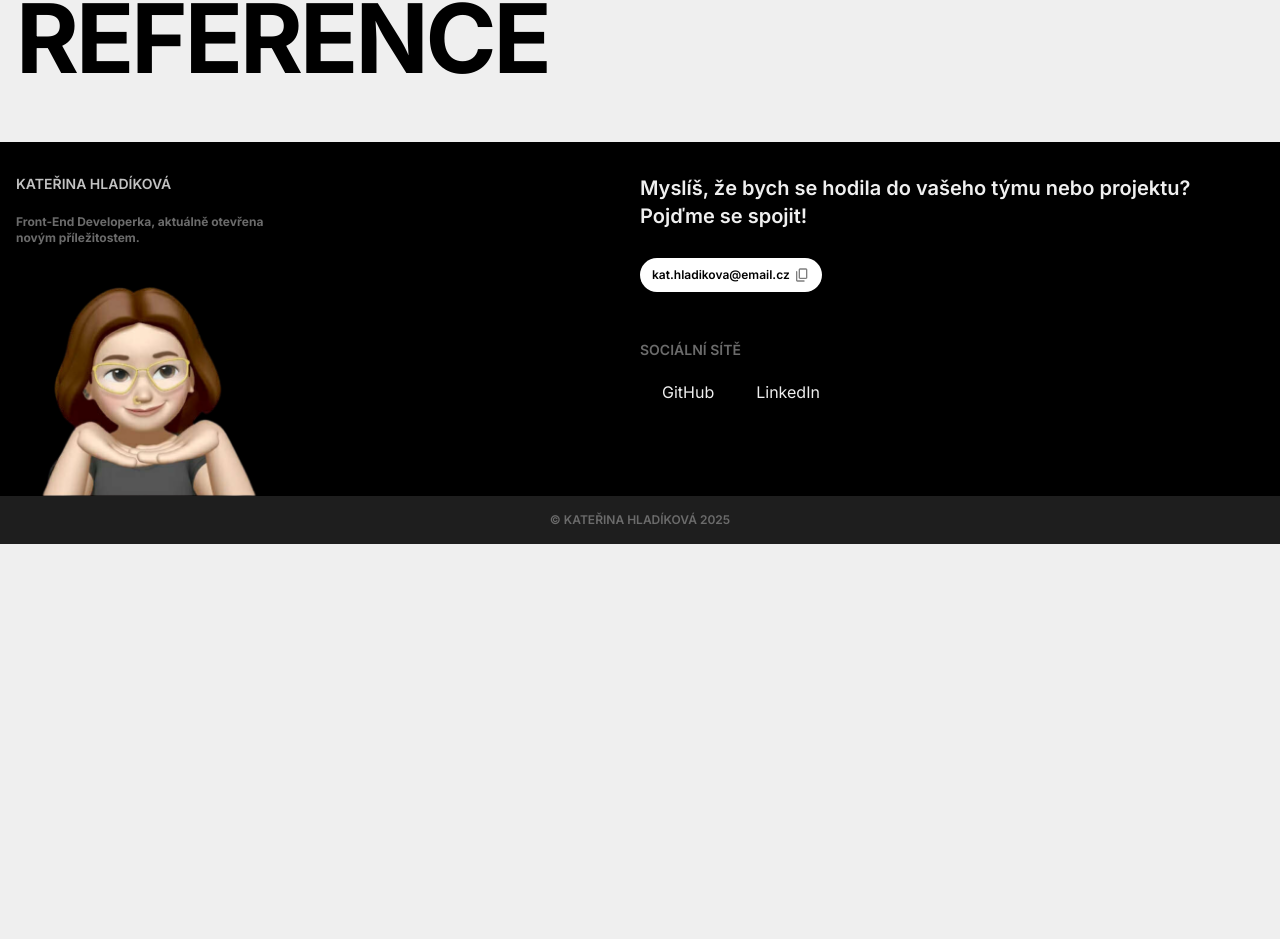
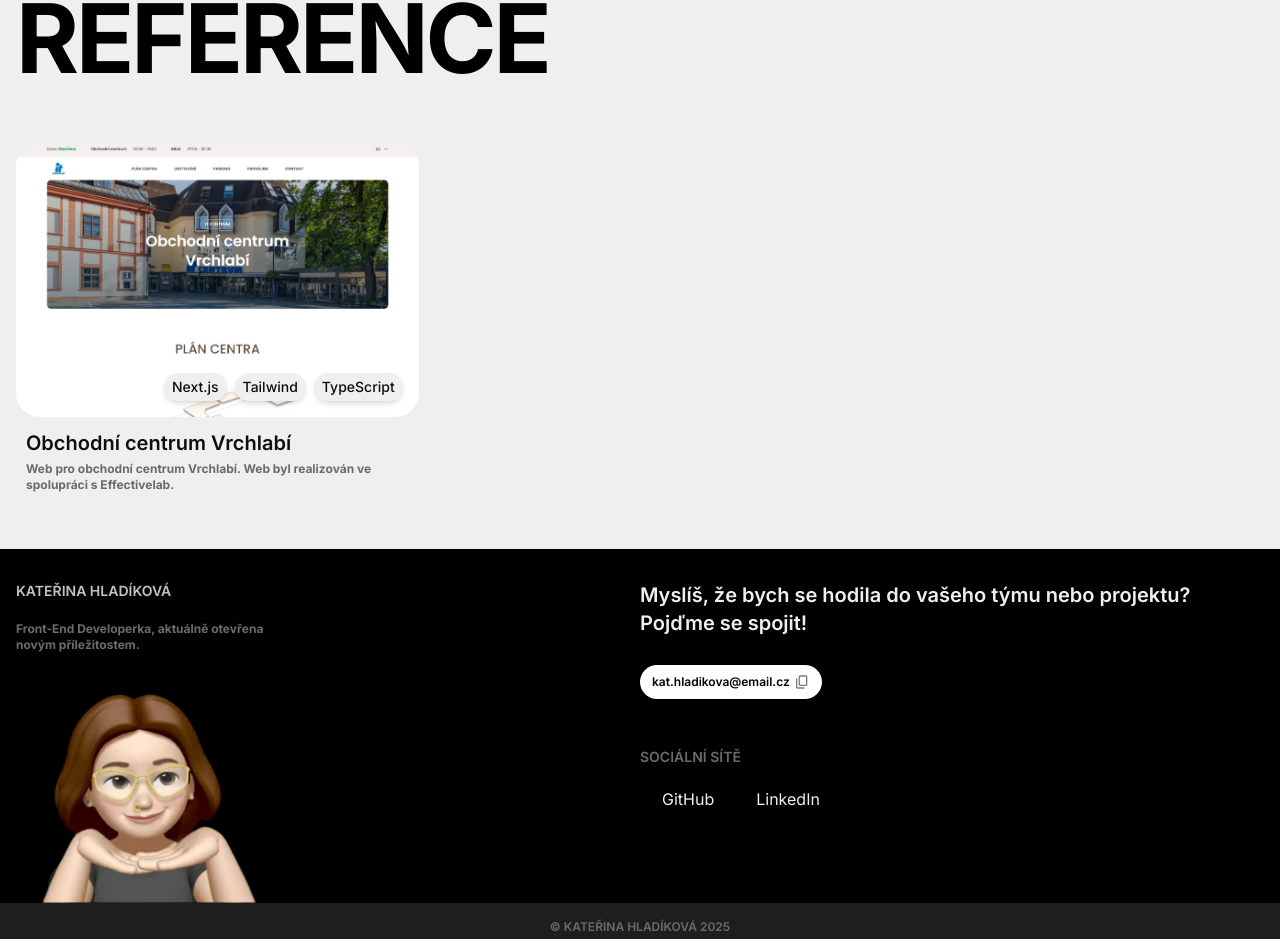
Before and after one commit to katerinahladikova/KH-website-next, a Next.js app: page /CV_Hladikova.pdf in a window 1280 px wide. Shown: the part 810-1749 px from the top of the page. Before the commit the page ends 1354 px from the top, so only its background shows below. Built offline with nearby package versions, Linux system fonts and the light colour scheme; some icons are missing.

Commit message:
reference

```diff
--- a/src/app/[locale]/about/page.tsx
+++ b/src/app/[locale]/about/page.tsx
@@ -12,7 +12,7 @@ export default function About() {
                 alt=""
                 width={1248}
                 height={500}
-                className="shadow-2xl w-full object-cover md:object-[position:bottom_-35px_left_0] h-64 rounded-4xl block m-auto my-13 md:h-130"
+                className="shadow-2xl w-full object-cover sm:object-[position:bottom_-35px_left_0] rounded-4xl block m-auto my-13 sm:aspect-[1500/500]"
             />
             <Quote text={t("quote")} />
             <div className="grid md:grid-cols-2 mt-20 mb-8 gap-4 md:gap-24">
--- a/src/app/[locale]/page.tsx
+++ b/src/app/[locale]/page.tsx
@@ -1,5 +1,5 @@
 import Hero from "../components/Hero";
-import Refs from "../components/Refs";
+import Ref from "../components/Ref";
 import { getTranslations } from "next-intl/server";
 
 export default async function Home({ params }: Readonly<{ params: Promise<{ locale: string }> }>) {
@@ -10,7 +10,16 @@ export default async function Home({ params }: Readonly<{ params: Promise<{ loca
         <>
             <Hero locale={locale} />
             <h2 dangerouslySetInnerHTML={{ __html: t("header") }} className="h2 container"></h2>
-            <Refs />
+            <div className="container mb-14 grid lg:grid-cols-3 md:grid-cols-2 gap-5 gap-y-10">
+                <Ref
+                    url="https://it-centrum.cz/"
+                    alt="it centrum"
+                    image="/it-centrum.png"
+                    title="Obchodní centrum Vrchlabí"
+                    subtitle="Web pro obchodní centrum Vrchlabí. Web byl realizován ve spolupráci s Effectivelab."
+                    badges={["Next.js", "Tailwind", "TypeScript"]}
+                />
+            </div>
         </>
     );
 }
--- a/src/app/[locale]/portfolio/page.tsx
+++ b/src/app/[locale]/portfolio/page.tsx
@@ -36,8 +36,11 @@ export default function Portfolio() {
             </div>
             <div>
                 <h2 dangerouslySetInnerHTML={{ __html: t("projects") }} className="h2"></h2>
-                <div className="grid md:grid-cols-3 mb-14 gap-6">
+                <div className="grid lg:grid-cols-3 md:grid-cols-2 mb-14 gap-6 gap-y-20">
                     <Project title={t("p1")} link="https://pizza.katerinahladikova.cz/" badges={["HTML", "CSS", "JavaScript"]} />
+                    <Project title={t("p2")} link="https://weatherapp.katerinahladikova.cz/" badges={["HTML", "CSS", "JavaScript", "REST API"]} />
+                    <Project title={t("p3")} link="https://bored.katerinahladikova.cz/" badges={["HTML", "CSS", "JavaScript", "REST API"]} />
+                    <Project title={t("p4")} link="https://passwordgenerator.katerinahladikova.cz/" badges={["HTML", "CSS", "JavaScript"]} />
                 </div>
             </div>
         </div>
--- a/src/app/components/Certificates.tsx
+++ b/src/app/components/Certificates.tsx
@@ -14,10 +14,11 @@ export default function Certificates() {
     };
 
     return (
-        <div className="grid md:grid-cols-3 gap-5 mb-14">
-            <Image src="/JSCert.png" alt="blb" width={402} height={284} onClick={() => open(0)} />
-            <Image src="/ReactCert.png" alt="blb" width={402} height={284} onClick={() => open(1)} />
-            <FsLightbox key={index} toggler={toggler} sources={["/JSCert.png", "/ReactCert.png"]} />
+        <div className="grid lg:grid-cols-3 md:grid-cols-2 gap-5 mb-14 place-items-center">
+            <Image src="/JSCert.png" alt="Javascript certificate" width={402} height={284} onClick={() => open(0)} />
+            <Image src="/ReactCert.png" alt="React certificate" width={402} height={284} onClick={() => open(1)} />
+            <Image src="/TailwindCert.png" alt="Tailwind certificate" width={402} height={284} onClick={() => open(2)} />
+            <FsLightbox key={index} toggler={toggler} sources={["/JSCert.png", "/ReactCert.png", "/TailwindCert.png"]} />
         </div>
     );
 }
--- a/src/app/components/Hero.tsx
+++ b/src/app/components/Hero.tsx
@@ -12,7 +12,7 @@ export default function Hero({ locale }: HeroProps) {
                 dangerouslySetInnerHTML={{ __html: t("header") }}
                 className="text-9xl max-lg:text-8xl max-md:text-6xl max-sm:text-5xl md:tracking-[-5px] tracking-[-2px] leading-[0.834] text-center w-max max-w-4xl"
             ></h1>
-            <div className={`justify-between w-full md:px-20 px-6 flex md:text-sm text-[10px] ${locale === "cs" ? "max-w-4xl" : "max-w-3xl"}`}>
+            <div className={`justify-between w-full md:px-20 px-6 flex md:text-sm text-[10px] ${locale === "cs" ? "max-w-4xl max-md:max-w-96" : "max-w-3xl max-md:max-w-90"}`}>
                 <p dangerouslySetInnerHTML={{ __html: t("subtitle") }}></p>
                 <p>({t("year")})</p>
             </div>
--- a/src/app/components/Project.tsx
+++ b/src/app/components/Project.tsx
@@ -12,7 +12,7 @@ export default function Project({ title, badges, link }: ProjectProps) {
     return (
         <div className="bg-linear-to-b from-[#bdbc9c]/80 to-transparent h-64 rounded-2xl text-center">
             <h3 className="text-3xl m-8 text-inky uppercase font-semibold">{title}</h3>
-            <div className="flex flex-wrap gap-2.5 justify-center max-w-md">
+            <div className="flex flex-wrap gap-2.5 justify-center px-3">
                 {badges?.map((badge, index) => {
                     return (
                         <div key={index} className="shadow-md inline-block bg-white py-1 px-2 rounded-2xl text-inky text-sm font-medium">
--- /dev/null
+++ b/src/app/components/Ref.tsx
@@ -0,0 +1,33 @@
+import { Link } from "@/i18n/navigation";
+import Image from "next/image";
+
+type RefProps = {
+    url: string;
+    alt: string;
+    image: string;
+    title: string;
+    subtitle: string;
+    badges?: string[];
+};
+
+export default function Ref({ url, alt, image, title, subtitle, badges }: RefProps) {
+    return (
+        <div>
+            <Link target="_blank" href={url} className="block group rounded-3xl outline-4 outline-offset-4 outline-transparent hover:outline-[#a5a5a58f] transition-colors hover:animate-boom relative">
+                <div className="absolute top-1/2 left-1/2 -translate-1/2 h-full aspect-square rounded-full bg-[#757575] group-hover:animate-blur blur-[20px] opacity-0 transition-opacity group-hover:opacity-100"></div>
+                <Image src={image} alt={alt} width={1750} height={1200} className="rounded-3xl relative z-10" />
+                <div className="z-20 absolute bottom-4 right-4 left-4 flex flex-wrap gap-2 justify-end">
+                    {badges?.map((badge, index) => {
+                        return (
+                            <div key={index} className="shadow-md inline-block bg-surface py-1 px-2 rounded-2xl text-inky text-sm font-medium">
+                                {badge}
+                            </div>
+                        );
+                    })}
+                </div>
+            </Link>
+            <h3 className="text-inky text-xl font-semibold pl-2.5 mt-3 mb-1">{title}</h3>
+            <p className="text-darkgray text-xs pl-2.5 font-bold">{subtitle}</p>
+        </div>
+    );
+}
--- a/src/app/components/Refs.tsx
+++ /dev/null
@@ -1,7 +0,0 @@
-export default function Refs() {
-    return (
-        <div className="grid grid-cols-3">
-            <div></div>
-        </div>
-    );
-}
--- a/src/app/globals.css
+++ b/src/app/globals.css
@@ -6,6 +6,8 @@
   --color-surface: #efefef;
   --color-gray: #c2c2c2;
   --color-darkgray: #6b6b6b;
+  --animate-boom: boom 0.5s ease forwards;
+  --animate-blur: blur 0.5s ease forwards;
 }
 
 @utility container {
@@ -15,3 +17,32 @@
 @utility h2 {
   @apply text-8xl uppercase tracking-[-3px] mb-14 font-bold max-lg:text-7xl max-md:text-5xl
 }
+
+@keyframes boom {
+  from{
+    scale: 1;
+  }
+
+  20% {
+    scale: 1.02;
+  }
+
+  to {
+    scale: 1;
+  }
+}
+
+@keyframes blur {
+  from {
+    filter:blur(20px)
+  }
+
+  20% {
+    filter: blur(60px);
+  }
+
+  to {
+    filter:blur(20px);
+
+  }
+}
--- a/src/messages/en.json
+++ b/src/messages/en.json
@@ -37,7 +37,7 @@
         "certs": "certificates",
         "projects": "projects",
         "p1": "make your own pizza",
-        "p2": "weather",
+        "p2": "weather app",
         "p3": "bored api",
         "p4": "password generator",
         "project-btn": "View project"
```
Also changed, not shown: public/TailwindCert.png (added), public/it-centrum.png (added).
